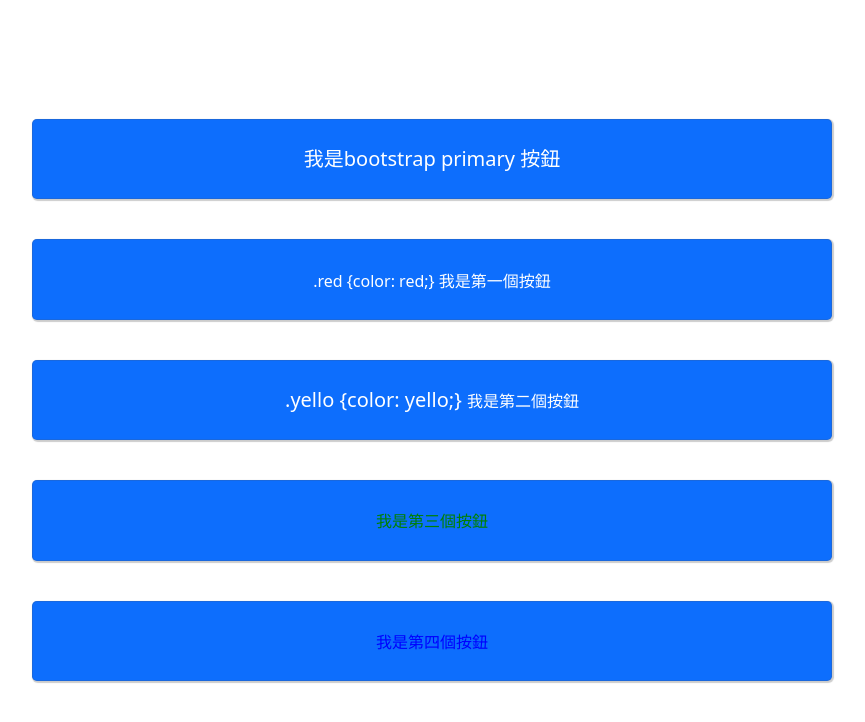
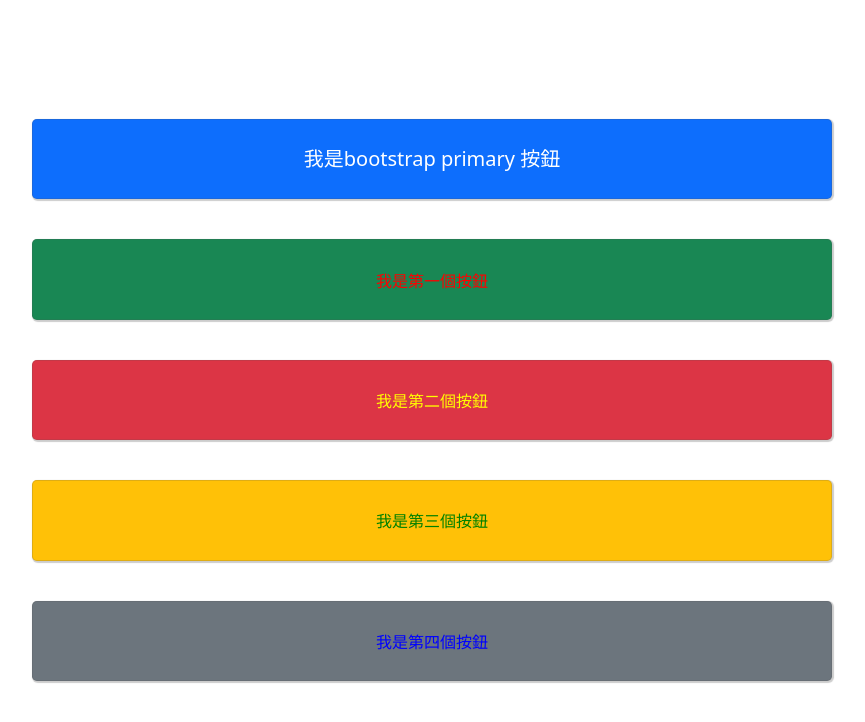
Before and after one commit to richard0118/web_front-end-example, a plain HTML site: page index.html in a window 1280 px wide. Shown: the whole page, without its empty margins (204-1069 px from the left). Drawn offline with nearby package versions, Linux system fonts and the light colour scheme.

Commit message:
index.html

```diff
--- a/index.html
+++ b/index.html
@@ -25,31 +25,34 @@
                 我是bootstrap primary 按鈕
     </div>
     <div class="wrapper">
-            <div class="btn btn-primary btn-lg px-4 me-md-2">
-                    <styl>
+    <div class="btn btn-success btn-lg px-4 me-md-2">
+    <style>
             .red {color: red;}
-                    </styl>
+            </style>
             <span class="red">我是第一個按鈕</span>
         </div>
     <div class="wrapper">
-                      <div class="btn btn-primary btn-lg px-4 me-md-2">
-                          .yello {color: yello;}
+     <div class="btn btn-danger btn-lg px-4 me-md-2"><style>
+           .yellow {color: yellow;}
            </style>
-                       <span class="yello">我是第二個按鈕</span>
+           <span class="yellow">我是第二個按鈕</span>
         </div>
     <div class="wrapper">
-                      <div class="btn btn-primary btn-lg px-4 me-md-2">
+     <div class="btn btn-warning btn-lg px-4 me-md-2">
            <style>
            .green {color: green;}
            </style>
          <span class="green">我是第三個按鈕</span>
          </div>
     <div class="wrapper">
-                         <div class="btn btn-primary btn-lg px-4 me-md-2">
+     <div class="btn btn-secondary btn-lg px-4 me-md-2">
         <style>
              .blue {color: blue;}
              </style>
             <span class="blue">我是第四個按鈕</span>
         </div>
+
+
 </body>
+
 </html>
```
Lines whose indentation alone changed are shown as unchanged.
